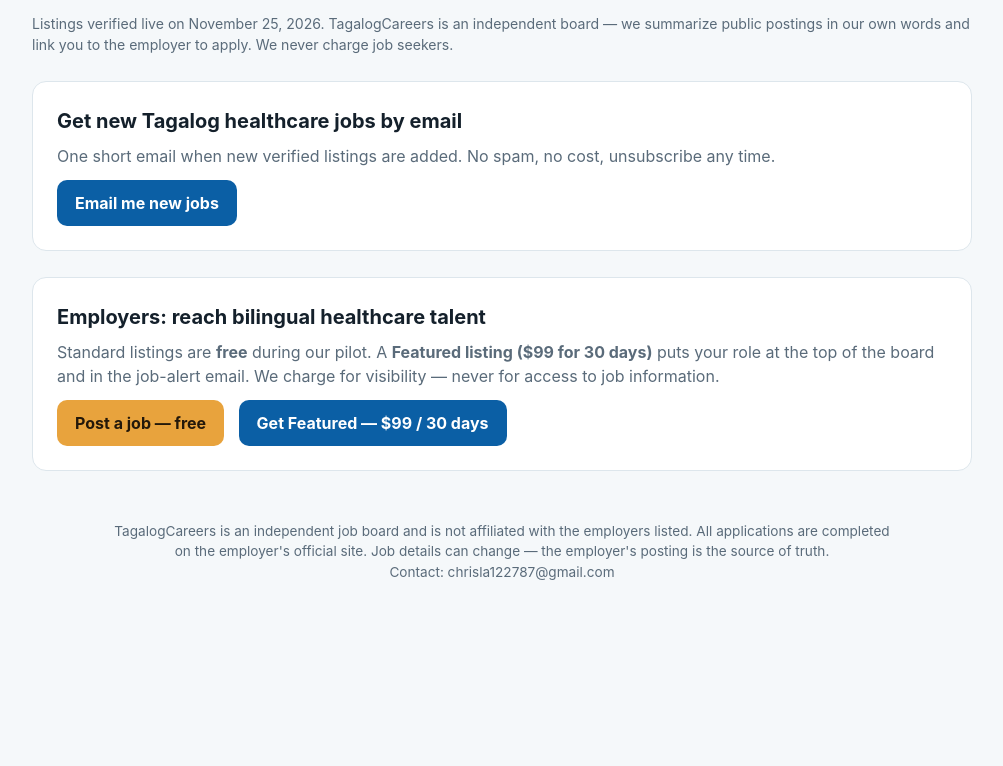
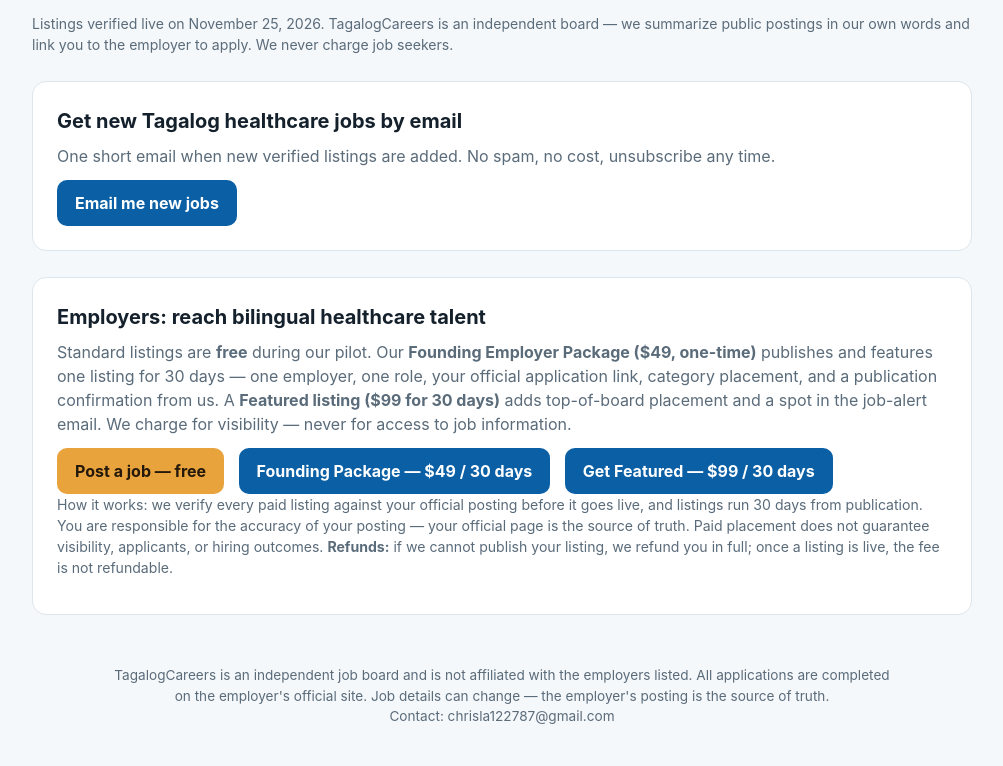
Before and after one commit to chrisla122787/tagalog-careers, a plain HTML site: page index.html in a window 1280 px wide. Shown: the part 2088-2854 px from the top of the page, without its empty margins (138-1141 px from the left). Before the commit the page ends 2710 px from the top, so only its background shows below. Drawn offline with Linux system fonts and the light colour scheme.

Commit message:
Add $49 Founding Employer Package + refund/trust wording (Nov 25 three-way agreement)

```diff
--- a/index.html
+++ b/index.html
@@ -61,9 +61,11 @@
 
   <section class="panel">
     <h2>Employers: reach bilingual healthcare talent</h2>
-    <p>Standard listings are <strong>free</strong> during our pilot. A <strong>Featured listing ($99 for 30 days)</strong> puts your role at the top of the board and in the job-alert email. We charge for visibility — never for access to job information.</p>
-    <a class="btn" href="mailto:chrisla122787@gmail.com?subject=Post%20a%20job%20%E2%80%94%20TagalogCareers&body=Company%3A%0AJob%20title%3A%0ALocation%20%2F%20remote%3A%0AOfficial%20posting%20link%3A%0AInterested%20in%20Featured%20(%2499)%3F%20Yes%20%2F%20Not%20yet%3A">Post a job — free</a>
+    <p>Standard listings are <strong>free</strong> during our pilot. Our <strong>Founding Employer Package ($49, one-time)</strong> publishes and features one listing for 30 days — one employer, one role, your official application link, category placement, and a publication confirmation from us. A <strong>Featured listing ($99 for 30 days)</strong> adds top-of-board placement and a spot in the job-alert email. We charge for visibility — never for access to job information.</p>
+    <a class="btn" href="mailto:chrisla122787@gmail.com?subject=Post%20a%20job%20%E2%80%94%20TagalogCareers&body=Company%3A%0AJob%20title%3A%0ALocation%20%2F%20remote%3A%0AOfficial%20posting%20link%3A%0AInterested%20in%20the%20Founding%20package%20(%2449)%20or%20Featured%20(%2499)%3F%3A">Post a job — free</a>
+    <a class="btn alt" href="https://buy.stripe.com/aFa28s0Jt3iEfPue0g0oM0F" target="_blank" rel="noopener">Founding Package — $49 / 30 days</a>
     <a class="btn alt" href="https://buy.stripe.com/dRm28s0Jt4mI32I3lC0oM0E" target="_blank" rel="noopener">Get Featured — $99 / 30 days</a>
+    <p style="font-size:.88rem">How it works: we verify every paid listing against your official posting before it goes live, and listings run 30 days from publication. You are responsible for the accuracy of your posting — your official page is the source of truth. Paid placement does not guarantee visibility, applicants, or hiring outcomes. <strong>Refunds:</strong> if we cannot publish your listing, we refund you in full; once a listing is live, the fee is not refundable.</p>
   </section>
 </div>
 
```
